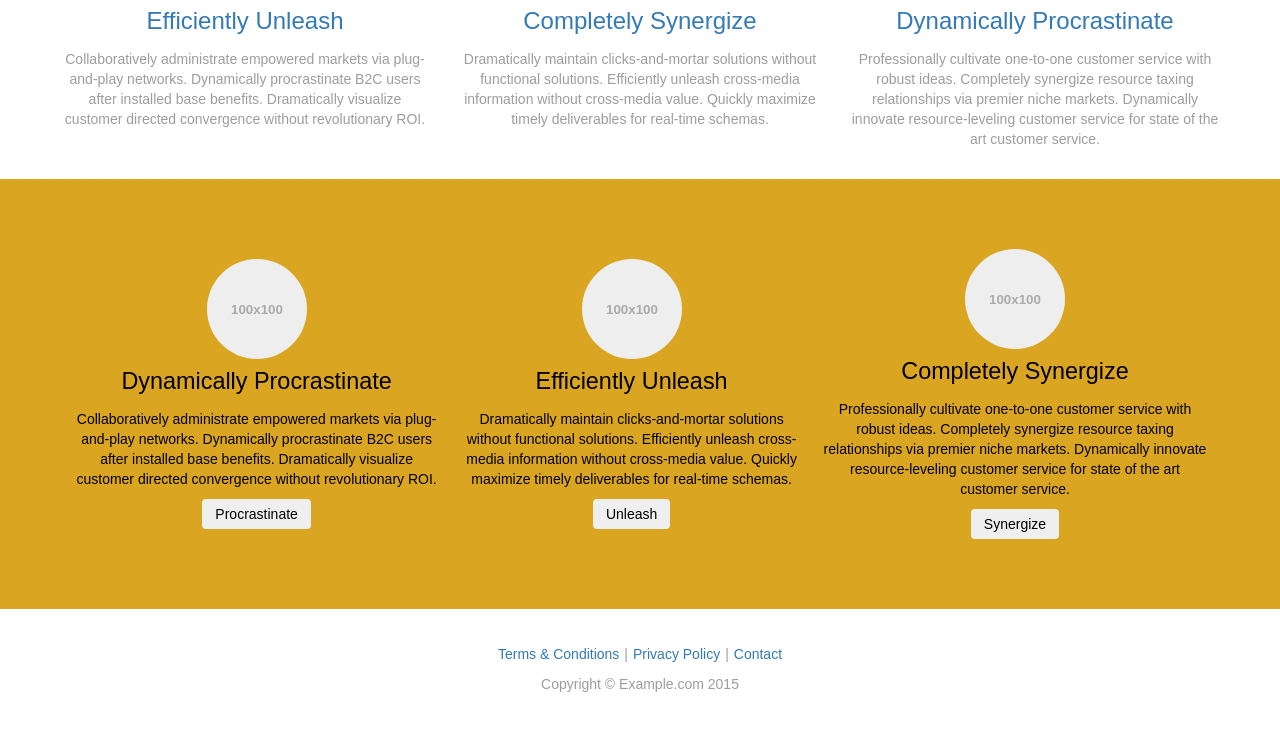
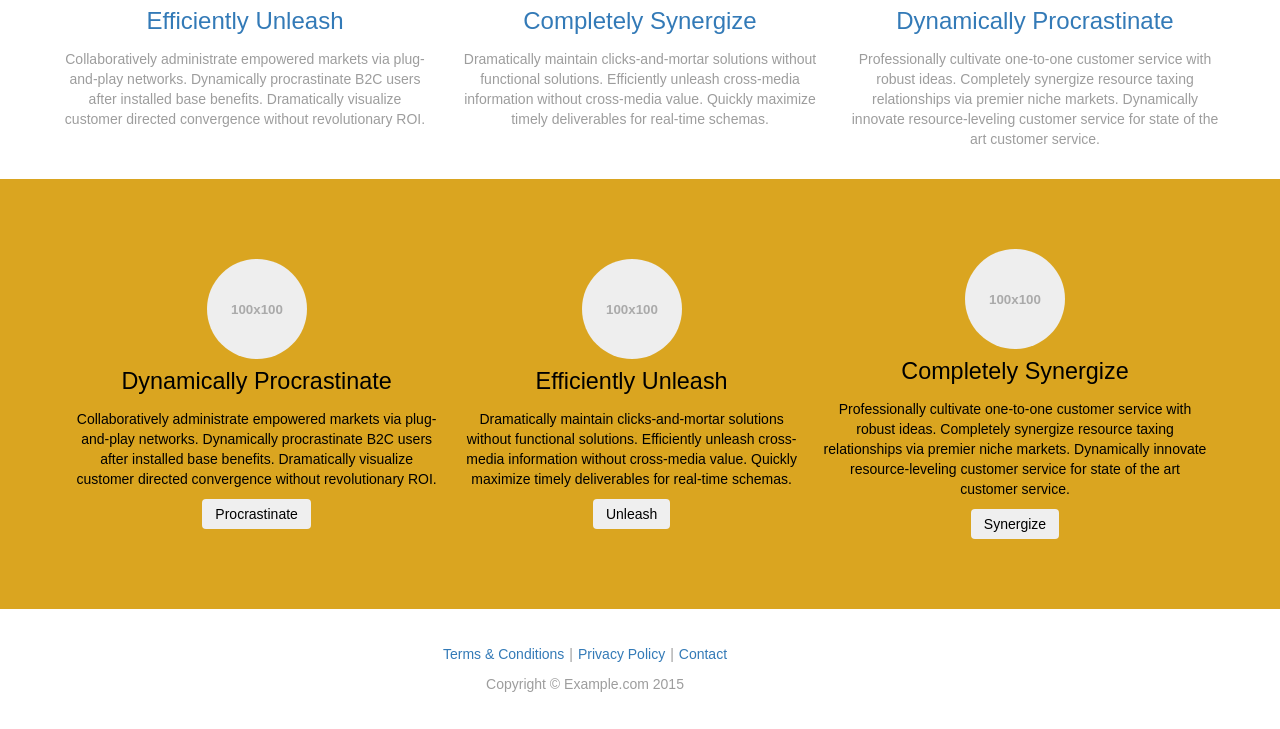
Before and after one commit to OrkhanJR/Final_Work, a plain HTML site: page pages/AboutPage/about.html in a window 1280 px wide. Shown: the part 817-1546 px from the top of the page. Drawn offline with Linux system fonts and the light colour scheme.

Commit message:
Последние доработки сделаны. Сайт готов

```diff
--- a/pages/AboutPage/about.html
+++ b/pages/AboutPage/about.html
@@ -9,7 +9,7 @@
     <meta name="Address" content="Baku" />
     <meta name="keywords" content="Education, Final Project, Exam, itstep" />
     <link rel="stylesheet" href="../../index.css" />
-    <title>My final project</title>
+    <title>About</title>
   </head>
   <body>
     <header>
--- a/styles/footer/footer.css
+++ b/styles/footer/footer.css
@@ -1,6 +1,6 @@
 @import url(../../styles/variables/colors.css);
 
-footer {
+.footer-content {
   display: flex;
   justify-content: center;
 }
```
Also changed, not shown: index.html (+8 -2 lines), pages/ProductsPage/products.html (+1 -1 lines), styles/globalStyles/global.css (+1 -12 lines), index.css (line endings or trailing spaces).
